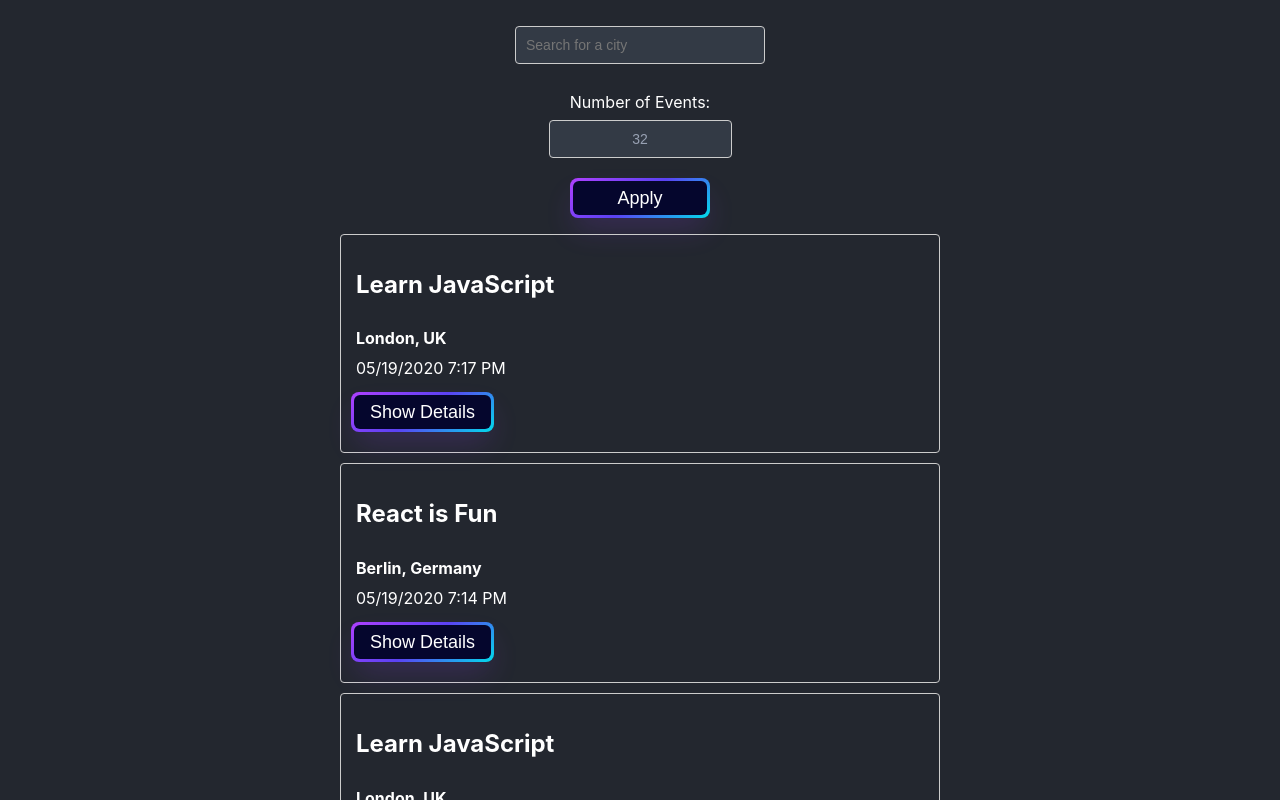
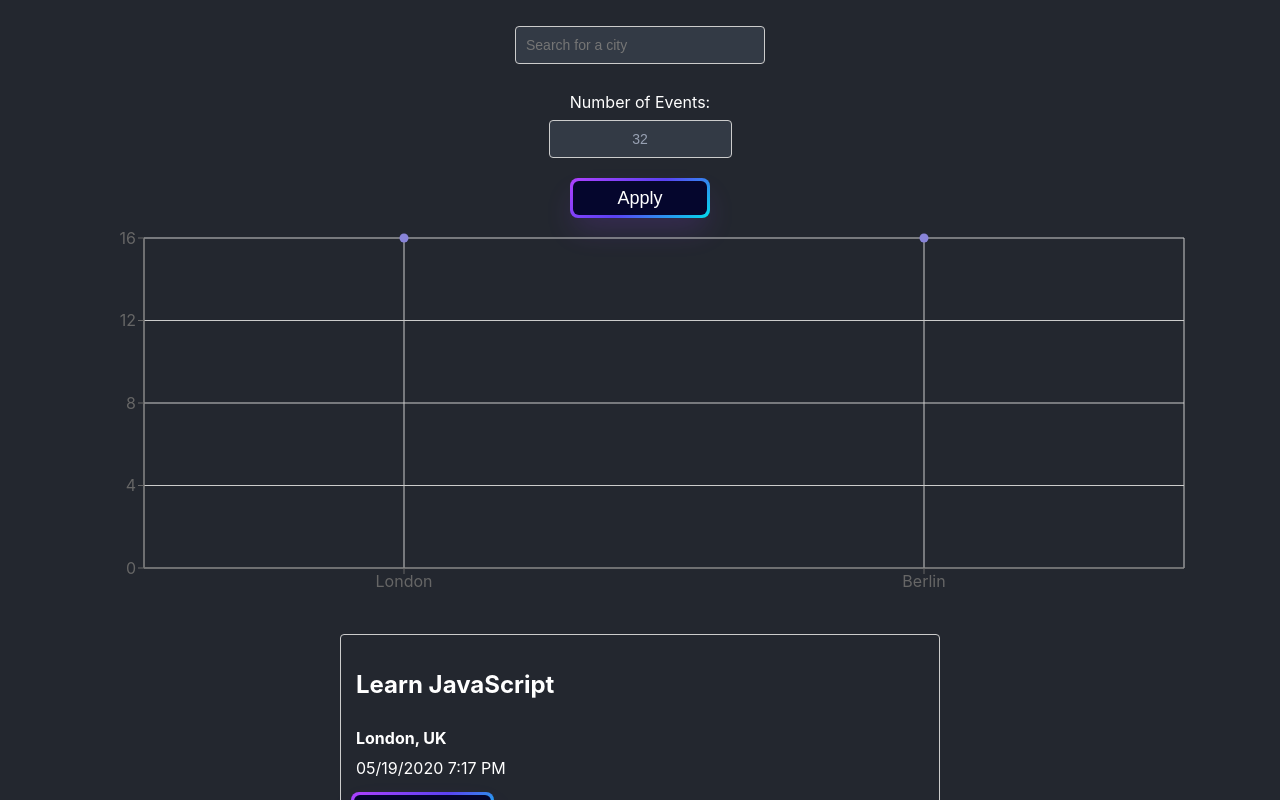
Before and after one commit to aidenmayoros/git-github.com-aidenmayoros-meet, a React (Create React App) app: page / in a window 1280 px wide. Shown: the top 800 px of the page. Built offline with nearby package versions, Linux system fonts and the light colour scheme; what atatus-spa would draw is missing.

Commit message:
4.10 added chart

```diff
--- a/package.json
+++ b/package.json
@@ -15,6 +15,7 @@
 		"react-dom": "^18.2.0",
 		"react-loader-spinner": "^5.3.4",
 		"react-scripts": "5.0.1",
+		"recharts": "^2.7.3",
 		"use-debounce": "^9.0.4",
 		"web-vitals": "^2.1.4",
 		"workbox-background-sync": "^6.6.0",
--- a/src/App.css
+++ b/src/App.css
@@ -197,3 +197,7 @@
 	margin-left: auto;
 	margin-right: auto;
 }
+
+.chart-container {
+	/* Container class for chart */
+}
--- a/src/App.js
+++ b/src/App.js
@@ -6,6 +6,7 @@
 import { InfoAlert, ErrorAlert, WarningAlert } from './components/Alert';
 import { extractLocations, getEvents } from './api';
 import { ThreeCircles } from 'react-loader-spinner';
+import CityEventsChart from './components/CityEventsChart';
 
 import './App.css';
 
@@ -81,6 +82,7 @@
 				</div>
 			) : (
 				<div>
+					<CityEventsChart allLocations={allLocations} events={events} />
 					<EventList events={events} />
 				</div>
 			)}
--- /dev/null
+++ b/src/components/CityEventsChart.js
@@ -0,0 +1,47 @@
+import { useState, useEffect } from 'react';
+import {
+	ScatterChart,
+	Scatter,
+	XAxis,
+	YAxis,
+	CartesianGrid,
+	Tooltip,
+	ResponsiveContainer,
+} from 'recharts';
+
+const CityEventsChart = ({ allLocations, events }) => {
+	const [data, setData] = useState([]);
+
+	useEffect(() => {
+		setData(getData());
+	}, [`${data}`]);
+
+	const getData = () => {
+		const data = allLocations.map((location) => {
+			const count = events.filter((event) => event.location === location).length;
+			const city = location.split(', ')[0];
+			return { city, count };
+		});
+		return data;
+	};
+
+	return (
+		<ResponsiveContainer className={'chart-container'} width='99%' height={400}>
+			<ScatterChart
+				margin={{
+					top: 20,
+					right: 20,
+					bottom: 20,
+					left: 20,
+				}}>
+				<CartesianGrid />
+				<XAxis type='category' dataKey='city' name='City' />
+				<YAxis type='number' dataKey='count' name='Number of events' allowDecimals={false} />
+				<Tooltip cursor={{ strokeDasharray: '3 3' }} />
+				<Scatter name='A school' data={data} fill='#8884d8' />
+			</ScatterChart>
+		</ResponsiveContainer>
+	);
+};
+
+export default CityEventsChart;
```
Also changed, not shown: 1 other file (tests, documents, lock files or other folders).
